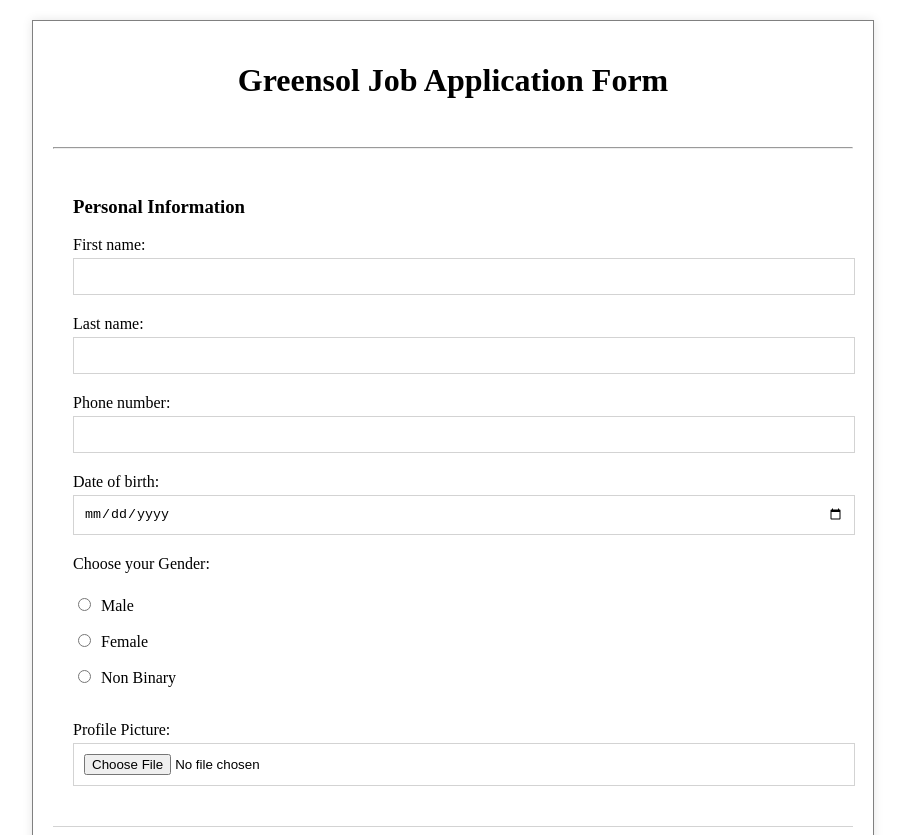
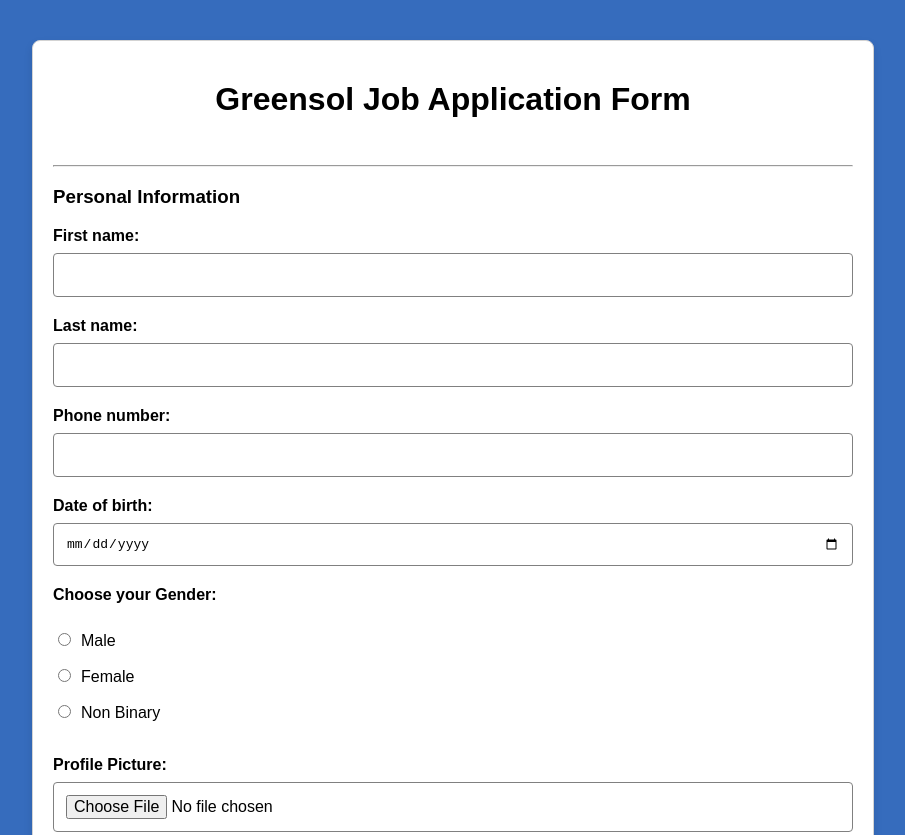
Before and after one commit to javyW/greensolJobApplication, a plain HTML site: page index.html in a window 1280 px wide. Shown: the top 835 px of the page, without its empty margins (187-1092 px from the left). Drawn offline with Linux system fonts and the light colour scheme.

```diff
--- a/style.css
+++ b/style.css
@@ -1,37 +1,48 @@
-.h1 {
-  text-align: center;
+ body {
+  font-family: 'Arial', sans-serif;
+  margin: 0;
+  padding: 0;
+  background-color: #366CBD;
+  color: black;
 }
 
-body {
-    font-family: 'Times New Roman', Times, serif;
-    margin: 20px;
+h1 {
+  text-align: center;
+  font-size: 2em;
+  margin-top: 20px;
+  color: black;
 }
 
 .container {
   max-width: 800px;
   padding: 20px;
-    margin: 0 auto;
-    border: 1px solid gray;
+  margin: 40px auto;
   background-color: white;
-    box-shadow: 0 0 10px rgba(0, 0, 0, 0.1);
+  border: 1px solid lightgray;
+  border-radius: 8px;
+  box-shadow: 0 4px 8px rgba(0, 0, 0, 0.1);
 }
 
 .defaultsection {
   margin-bottom: 20px;
-    border-bottom: 1px solid lightgray;
-    padding: 20px;
+  padding-bottom: 20px;
+  border-bottom: 1px solid #eaeaea;
 }
 
 label {
   display: block;
-    margin-bottom: 4px;
+  margin-bottom: 8px;
+  font-weight: bold;
 }
 
 input, select, textarea {
   width: 100%;
-    padding: 10px;
+  padding: 12px;
   margin-bottom: 20px;
-    border: 1px solid lightgray;
+  border: 1px solid gray;
+  border-radius: 4px;
+  box-sizing: border-box;
+  font-size: 1em;
 }
 
 input[type="radio"], input[type="checkbox"] {
@@ -42,10 +53,11 @@
 button[type="submit"] {
   background-color: green;
   color: white;
-    padding: 10px 20px;
+  padding: 12px 24px;
   border: none;
   border-radius: 5px;
   cursor: pointer;
+  font-size: 1em;
 }
 
 button[type="submit"]:hover {
```
Also changed, not shown: Images/Logo-Greensol.png (added). Lines whose indentation alone changed are shown as unchanged.
